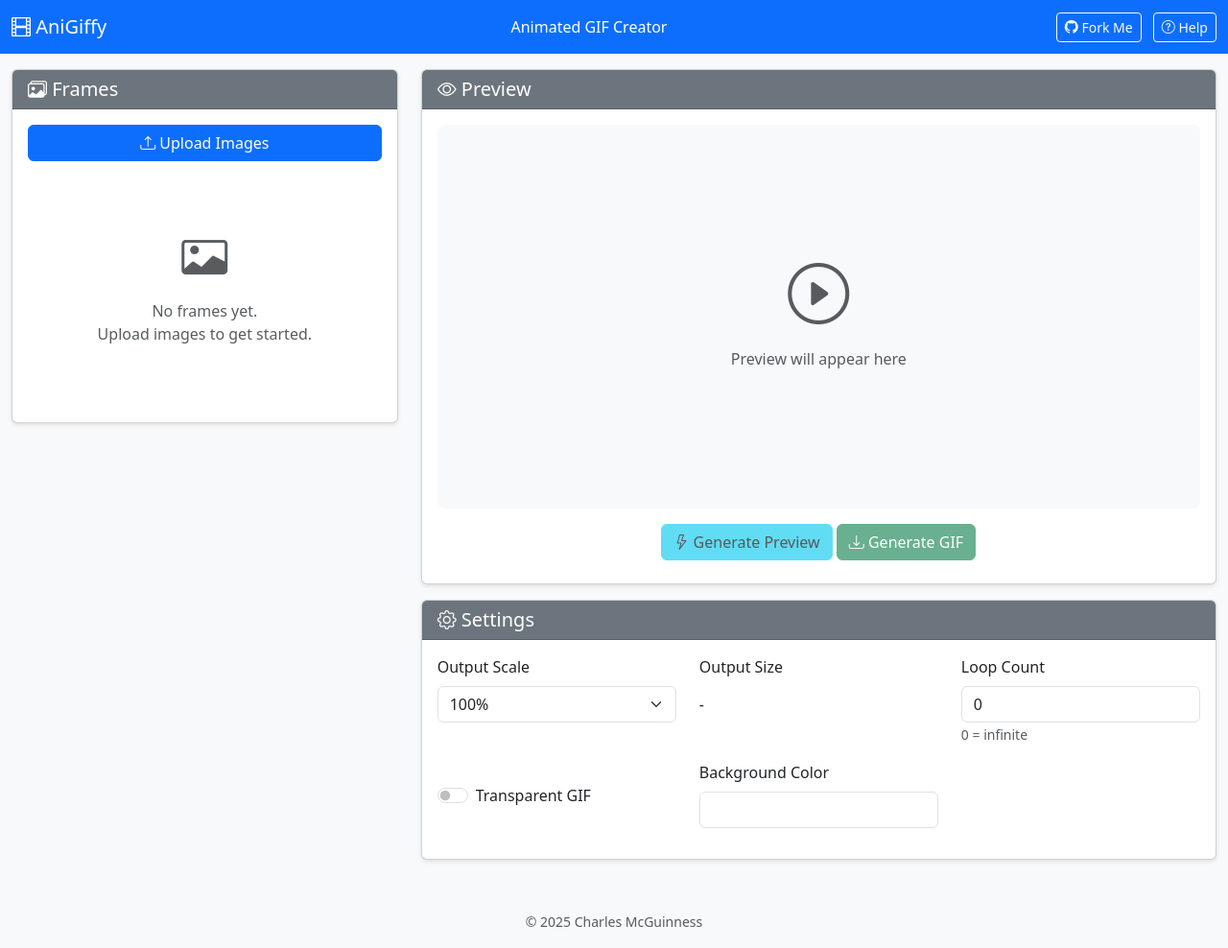
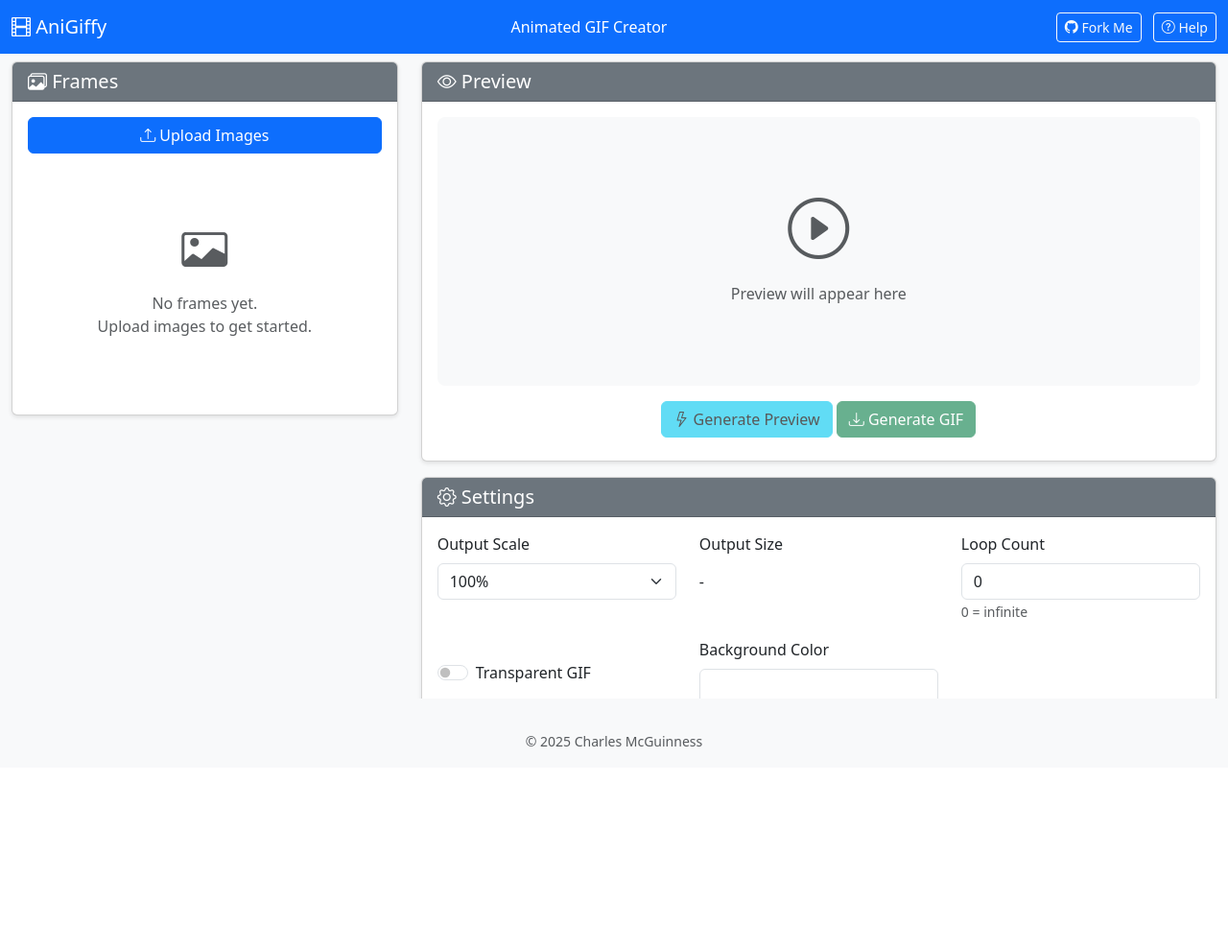
Before and after one commit to cmcguinness/AniGiffy, a Flask app: page / in a window 1280 px wide. Shown: the whole page at 96% size. After the commit the page ends 778 px from the top, so only its background shows below. Run offline with Flask 3, Linux system fonts and the light colour scheme; some libraries are stand-ins or nearby versions.

Commit message:
v1.3 Cleanup UI Stop preview

```diff
--- a/static/css/style.css
+++ b/static/css/style.css
@@ -1,12 +1,28 @@
 /* Custom Styles for AniGiffy */
+
+html, body {
+    height: 100vh;
+    overflow: hidden;
+}
 
 body {
     background-color: #f8f9fa;
+    display: flex;
+    flex-direction: column;
+}
+
+.container-fluid {
+    flex: 1;
+    overflow: hidden;
+}
+
+footer {
+    flex-shrink: 0;
 }
 
 /* Frame List */
 .frame-list {
-    max-height: 600px;
+    max-height: calc(100vh - 280px);
     overflow-y: auto;
 }
 
@@ -60,7 +76,8 @@ body {
 
 /* Preview Container */
 .preview-container {
-    min-height: 400px;
+    min-height: 200px;
+    max-height: calc(100vh - 420px);
     display: flex;
     align-items: center;
     justify-content: center;
@@ -77,7 +94,7 @@ body {
 /* Settings Card */
 .card {
     box-shadow: 0 2px 4px rgba(0, 0, 0, 0.1);
-    margin-bottom: 20px;
+    margin-bottom: 10px;
 }
 
 .card-header {
--- a/static/js/app.js
+++ b/static/js/app.js
@@ -46,6 +46,7 @@ function initializeEventListeners() {
     // Generate buttons
     document.getElementById('generatePreview').addEventListener('click', generatePreview);
     document.getElementById('generateFull').addEventListener('click', generateFullGIF);
+    document.getElementById('stopPreview').addEventListener('click', stopPreview);
 
     // Settings inputs
     document.getElementById('scale').addEventListener('change', updateSettings);
@@ -352,13 +353,30 @@ async function generateFullGIF() {
 function displayPreview(path) {
     const placeholder = document.getElementById('previewPlaceholder');
     const image = document.getElementById('previewImage');
+    const stopBtn = document.getElementById('stopPreview');
 
     placeholder.classList.add('d-none');
     image.classList.remove('d-none');
+    stopBtn.classList.remove('d-none');
 
     // Add cache buster to force reload
     image.src = path + '?t=' + Date.now();
     state.currentPreview = path;
+}
+
+function stopPreview() {
+    const placeholder = document.getElementById('previewPlaceholder');
+    const image = document.getElementById('previewImage');
+    const stopBtn = document.getElementById('stopPreview');
+    const statusDiv = document.getElementById('generationStatus');
+
+    // Hide preview, show placeholder
+    image.classList.add('d-none');
+    image.src = '';
+    placeholder.classList.remove('d-none');
+    stopBtn.classList.add('d-none');
+    statusDiv.innerHTML = '';
+    state.currentPreview = null;
 }
 
 // Settings Updates
--- a/templates/index.html
+++ b/templates/index.html
@@ -1,7 +1,7 @@
 {% extends "base.html" %}
 
 {% block content %}
-<div class="row mt-3">
+<div class="row mt-2">
     <!-- Left Panel - Frame List -->
     <div class="col-md-4">
         <div class="card">
@@ -50,6 +50,9 @@
                 <div class="mt-3">
                     <button id="generatePreview" class="btn btn-info" disabled>
                         <i class="bi bi-lightning"></i> Generate Preview
+                    </button>
+                    <button id="stopPreview" class="btn btn-outline-danger d-none">
+                        <i class="bi bi-stop-circle"></i> Stop
                     </button>
                     <button id="generateFull" class="btn btn-success" disabled>
                         <i class="bi bi-download"></i> Generate GIF
```
